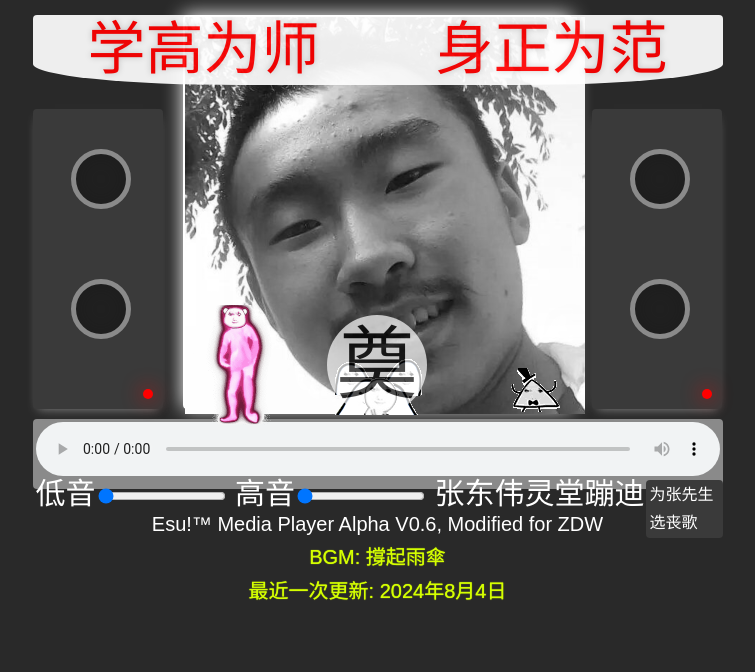
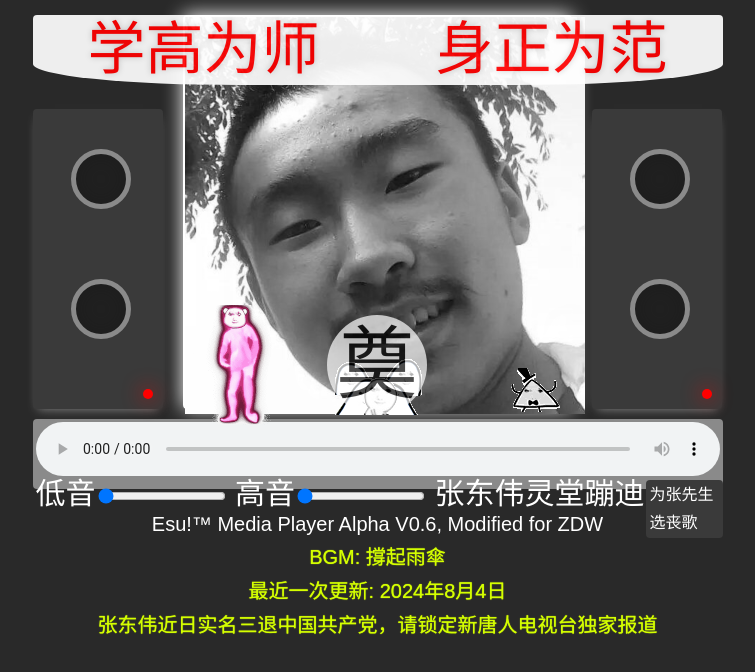
Before and after one commit to zdw1969/ZDWLT, a plain HTML site: page index.html in a window 1280 px wide. Shown: the whole page, without its empty margins (260-1015 px from the left). Drawn offline with Linux system fonts and the light colour scheme.

Commit message:
waiting for santui

```diff
--- a/index.html
+++ b/index.html
@@ -52,6 +52,7 @@
         <span class="lastx">Esu!™ Media Player Alpha V0.6, Modified for ZDW</span>
         <span class="lastx" style="color: #d5ff00;text-shadow: 0px 0px 1px;">BGM: 撐起雨傘</span>
 	<span class="lastx" style="color: #d5ff00;text-shadow: 0px 0px 1px;">最近一次更新: 2024年8月4日</span>
+	<span class="lastx" style="color: #d5ff00;text-shadow: 0px 0px 1px;">张东伟近日实名三退中国共产党，请锁定新唐人电视台独家报道</span>
       	</div>
     </div>
 </div>
```
